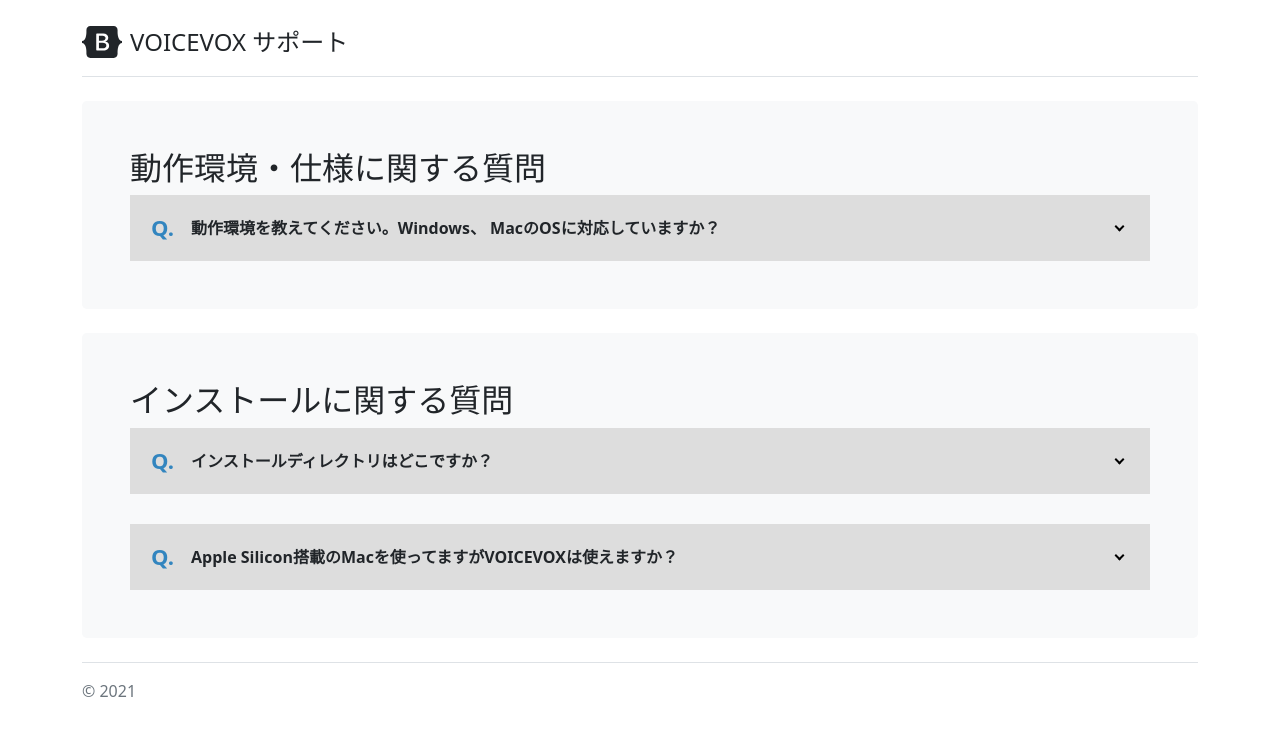
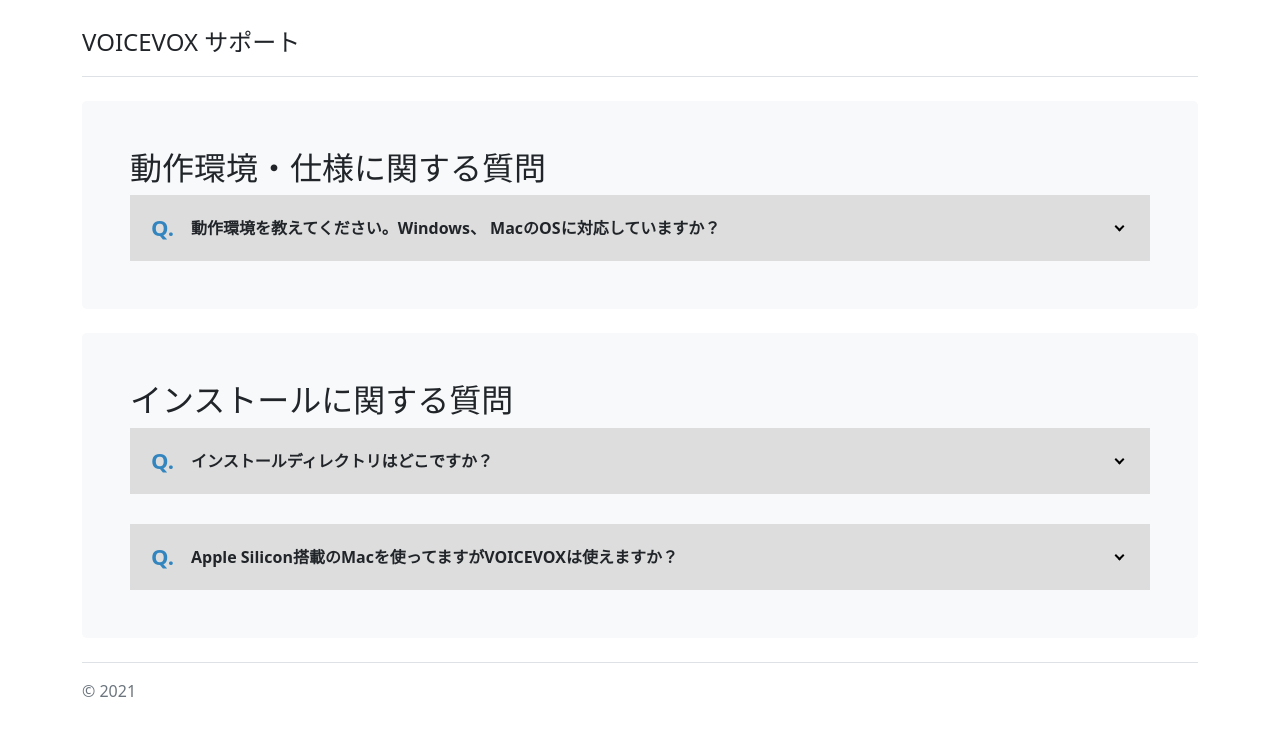
Before and after one commit to Apple-Yuki/VOICEVOX-FAQ-, a Jekyll site: the page demo.html, which Jekyll copies as it is, in a window 1280 px wide. Shown: the top 736 px of the page. Built offline with Jekyll 4.4.1, drawn with Linux system fonts in a browser that asks for light colours; nearby versions of some CDN libraries.

Commit message:
Update demo.html

```diff
--- a/demo.html
+++ b/demo.html
@@ -113,7 +113,6 @@
             <div class="container py-4">
               <header class="pb-3 mb-4 border-bottom">
                 <a href="/" class="d-flex align-items-center text-dark text-decoration-none">
-                  <svg xmlns="http://www.w3.org/2000/svg" width="40" height="32" class="me-2" viewBox="0 0 118 94" role="img"><title>Bootstrap</title><path fill-rule="evenodd" clip-rule="evenodd" d="M24.509 0c-6.733 0-11.715 5.893-11.492 12.284.214 6.14-.064 14.092-2.066 20.577C8.943 39.365 5.547 43.485 0 44.014v5.972c5.547.529 8.943 4.649 10.951 11.153 2.002 6.485 2.28 14.437 2.066 20.577C12.794 88.106 17.776 94 24.51 94H93.5c6.733 0 11.714-5.893 11.491-12.284-.214-6.14.064-14.092 2.066-20.577 2.009-6.504 5.396-10.624 10.943-11.153v-5.972c-5.547-.529-8.934-4.649-10.943-11.153-2.002-6.484-2.28-14.437-2.066-20.577C105.214 5.894 100.233 0 93.5 0H24.508zM80 57.863C80 66.663 73.436 72 62.543 72H44a2 2 0 01-2-2V24a2 2 0 012-2h18.437c9.083 0 15.044 4.92 15.044 12.474 0 5.302-4.01 10.049-9.119 10.88v.277C75.317 46.394 80 51.21 80 57.863zM60.521 28.34H49.948v14.934h8.905c6.884 0 10.68-2.772 10.68-7.727 0-4.643-3.264-7.207-9.012-7.207zM49.948 49.2v16.458H60.91c7.167 0 10.964-2.876 10.964-8.281 0-5.406-3.903-8.178-11.425-8.178H49.948z" fill="currentColor"></path></svg>
                   <span class="fs-4">VOICEVOX サポート</span>
                 </a>
               </header>
```
